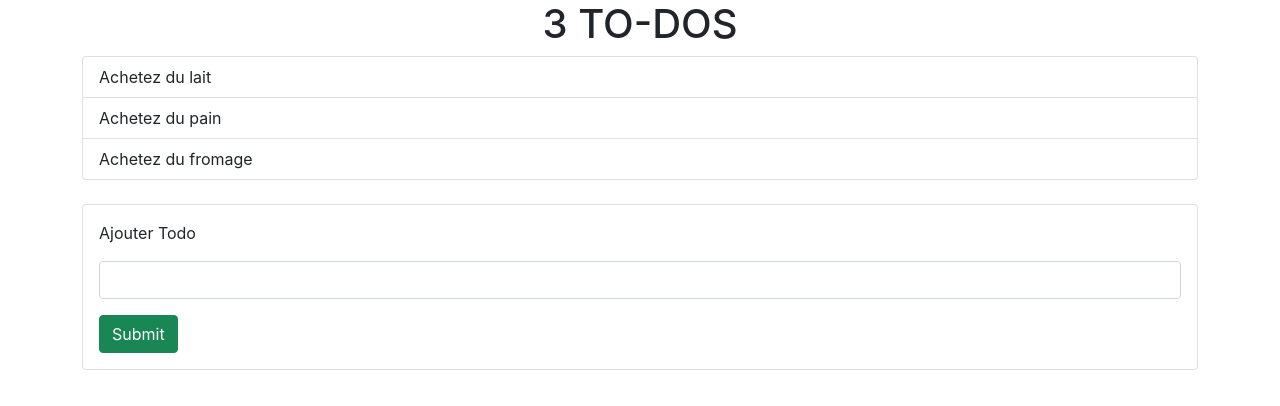
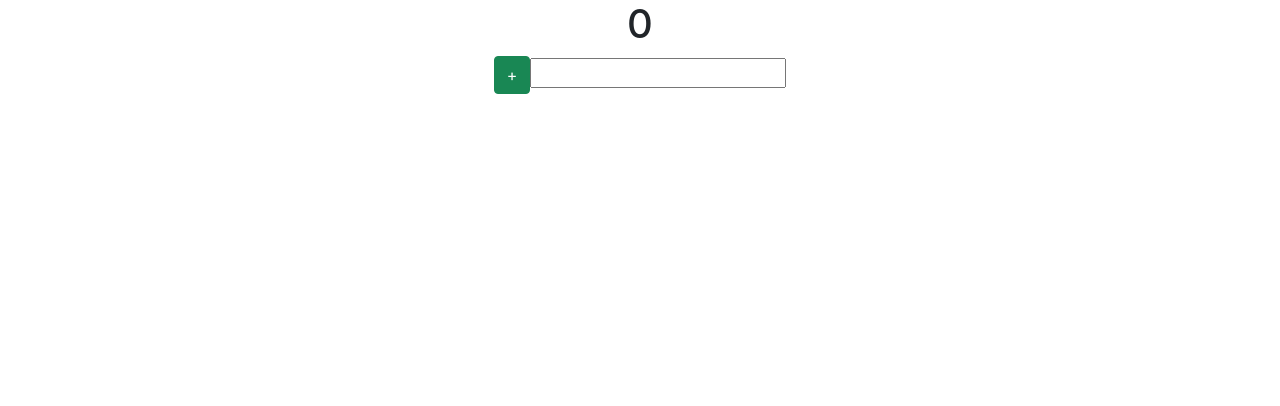
Before and after one commit to Heir1/reacthooks, a React (Create React App) app: page / in a window 1280 px wide. Shown: the top 406 px of the page. Built offline with nearby package versions, Linux system fonts and the light colour scheme.

Commit message:
useEffect comme cmd et cmdup

```diff
--- a/src/App.js
+++ b/src/App.js
@@ -1,9 +1,9 @@
-import Todo from "./Components/Todo";
+import FunctionCount from "./Components/FunctionCount";
 
 function App() {
   return (
     <div className="container">
-        <Todo/>
+      <FunctionCount/>
     </div>
   );
 }
--- /dev/null
+++ b/src/Components/FunctionCount.js
@@ -0,0 +1,25 @@
+import React,{useState, useEffect} from 'react'
+
+const FunctionCount = () => {
+
+    const [count, setCount] = useState(0);
+    const [name, setName] = useState('');
+
+    useEffect(() => {
+        // setTimeout(()=> {
+            document.title = `Vous avez cliqué ${count} fois`;
+        // },5000)
+            console.log("Mise à jour du titre via useEffect");
+    }, []) /* Ceci a le meme comportement que le componentDidMount */
+    // }, [count])
+
+    return (
+        <div className='text-center'>
+            <h1>{count}</h1>
+            <button onClick={()=> setCount(count+1)} className='btn btn-success'>+</button>
+            <input value={name} onChange={(e) => setName(e.target.value)} />
+        </div>
+    )
+}
+
+export default FunctionCount
```
